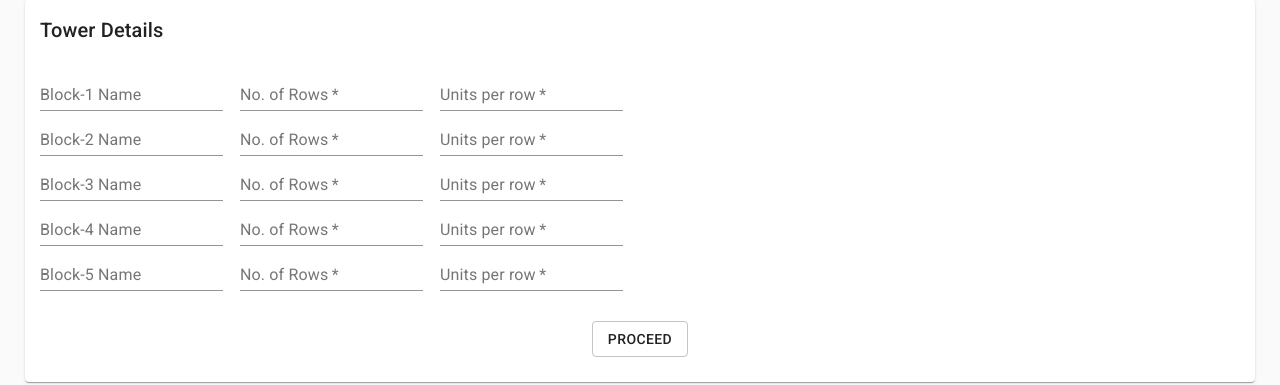
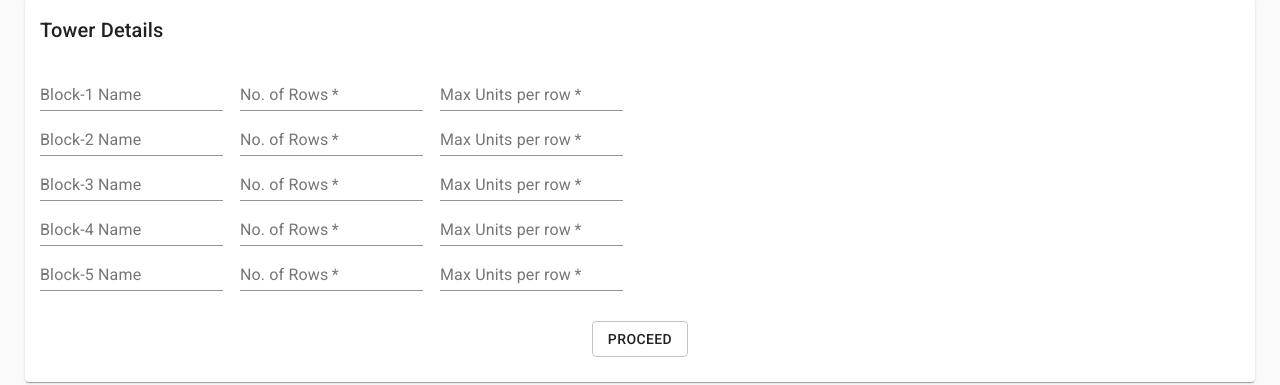
Before and after one commit to JigyasuPrakash/propking-frontend, a React (Create React App) app: page /builder/build/p in a window 1280 px wide. Both pictures are taken after typing "Sample", "5" into the empty fields and a click on the button "CREATE". Shown: the part 239-624 px from the top of the page. Built offline with nearby package versions, Linux system fonts and the light colour scheme.

Commit message:
050720-1

```diff
--- a/src/components/Builder/BuildPlot.js
+++ b/src/components/Builder/BuildPlot.js
@@ -177,7 +177,7 @@ class BuildPlot extends Component {
                                     <TextField required size="small" id={`floorCount${t.tid}`} label="No. of Rows" type="number" />
                                 </Grid>
                                 <Grid item xs={2}>
-                                    <TextField required size="small" id={`unitCount${t.tid}`} label="Units per row" type="number" />
+                                    <TextField required size="small" id={`unitCount${t.tid}`} label="Max Units per row" type="number" />
                                 </Grid>
                             </Grid>
                         ))}
--- a/src/components/Project/Plot/LeftSection.js
+++ b/src/components/Project/Plot/LeftSection.js
@@ -3,7 +3,7 @@ import Grid from '@material-ui/core/Grid'
 import Typography from '@material-ui/core/Typography';
 import ToggleButtonGroup from '@material-ui/lab/ToggleButtonGroup';
 import ToggleButton from '@material-ui/lab/ToggleButton';
-import ApartmentIcon from '@material-ui/icons/Apartment';
+import ViewWeekIcon from '@material-ui/icons/ViewWeek';
 import MyCheckBox from './MyCheckBox';
 
 function LeftSection({ tower, unitInfo, areaFilter, towerFilter }) {
@@ -16,7 +16,7 @@ function LeftSection({ tower, unitInfo, areaFilter, towerFilter }) {
 
     const icons = tower === undefined ? null : tower.map(item => (
         <ToggleButton key={item.tid} value={item.tid} aria-label={item.tid} style={{ margin: "5px", border: "0.5px grey solid" }}>
-            <ApartmentIcon color="primary" fontSize="large" />
+            <ViewWeekIcon color="primary" fontSize="large" />
             <Typography variant="button" style={{ color: "black" }}>{item.bname}</Typography>
         </ToggleButton>
     ));
@@ -34,7 +34,7 @@ function LeftSection({ tower, unitInfo, areaFilter, towerFilter }) {
         <React.Fragment>
             <Grid container justify="center">
                 <Grid item sm={12}>
-                    <Typography variant="h6" style={{ margin: "10px" }} align="center">Towers:</Typography>
+                    <Typography variant="h6" style={{ margin: "10px" }} align="center">Blocks:</Typography>
                     <center>
                         <ToggleButtonGroup orientation="vertical" value={formats} onChange={handleChange} aria-label="apartments" style={{ margin: "5px", }}>
                             {icons}
```
